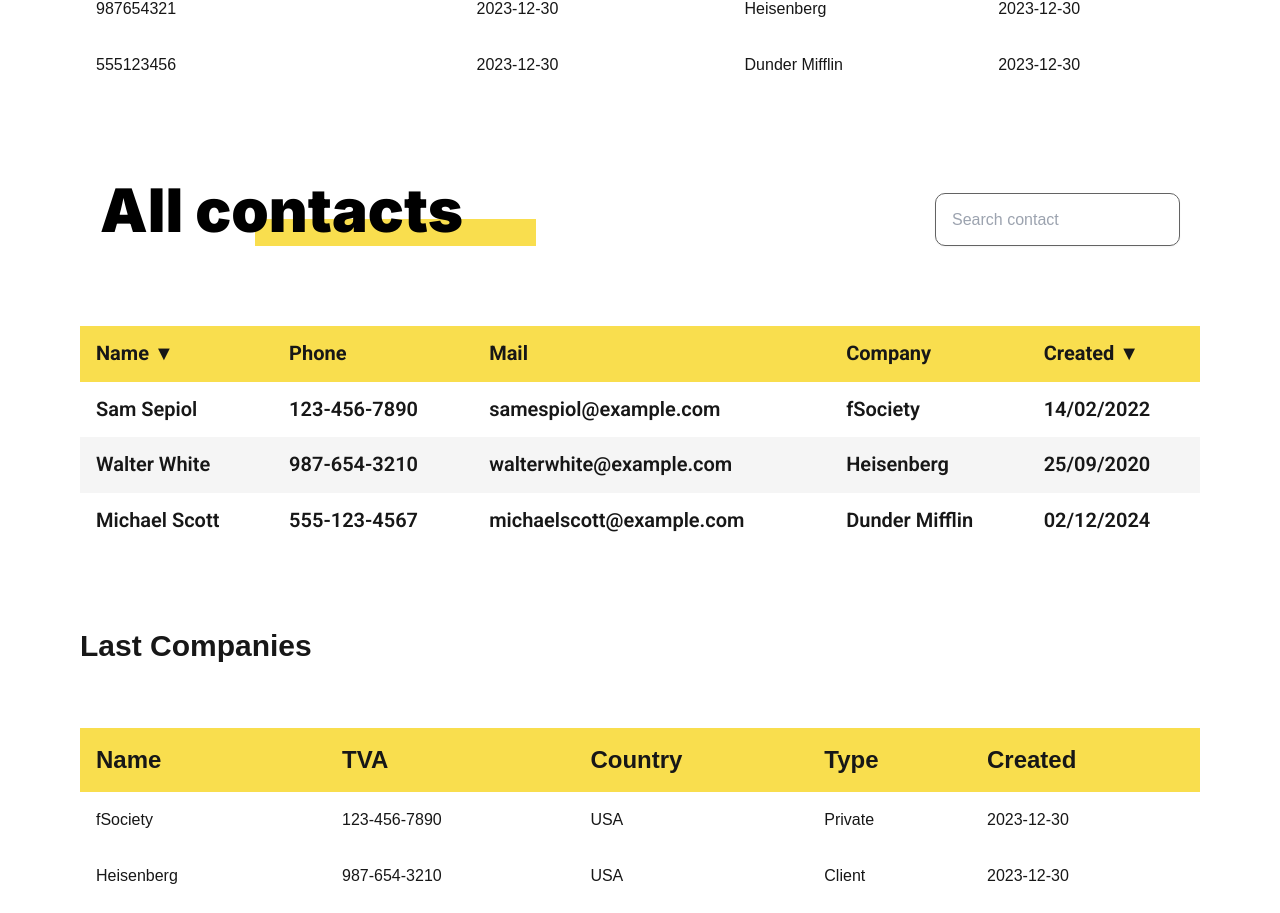
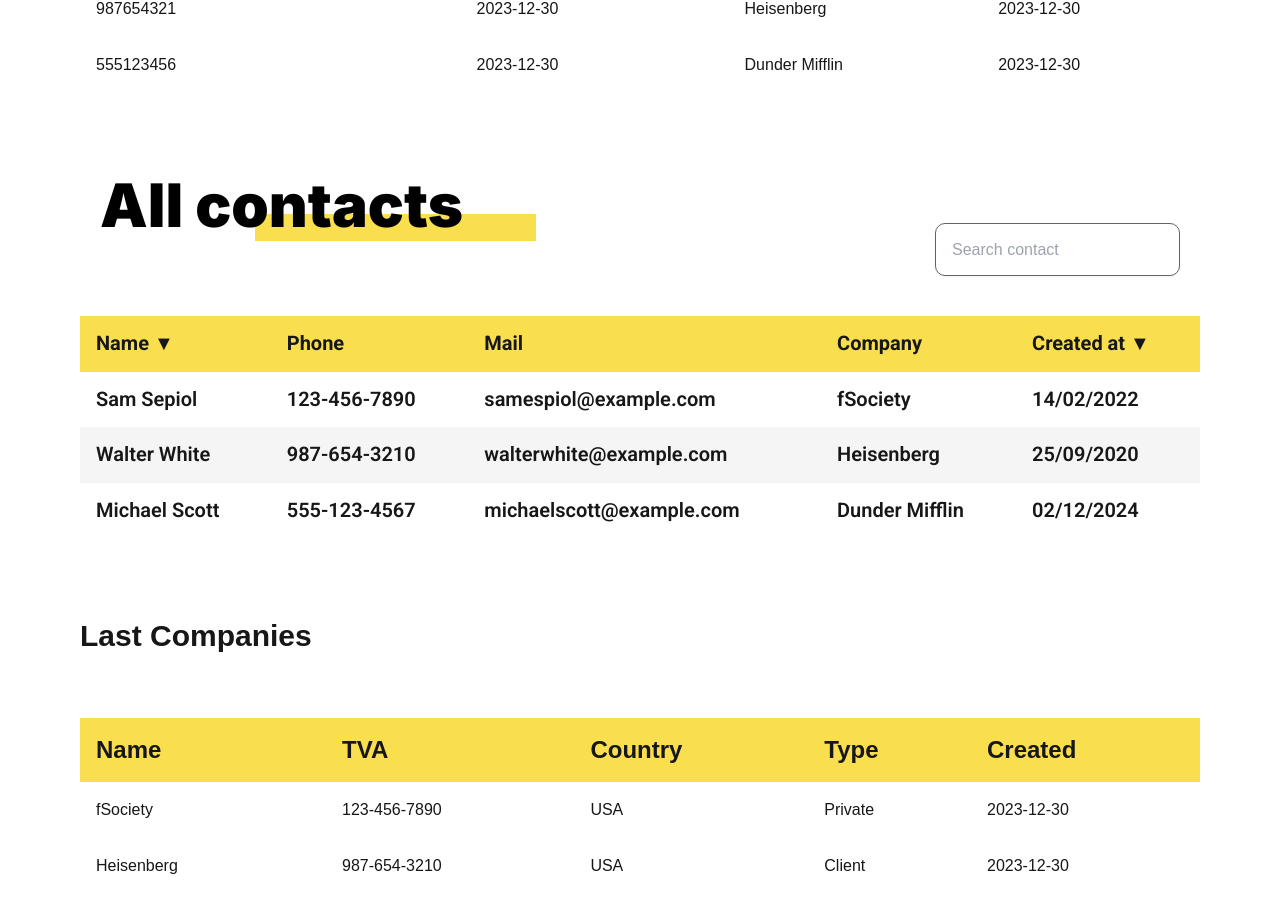
Before and after one commit to sam-sepiol1/cogip-client, a Next.js app: page / in a window 1280 px wide. Shown: the part 953-1866 px from the top of the page. Built offline with nearby package versions, Linux system fonts and the light colour scheme.

Commit message:
Refacto completed for title and barSearch (position)

```diff
--- a/app/components/Contacts.tsx
+++ b/app/components/Contacts.tsx
@@ -87,17 +87,17 @@ export default function Contacts() {
     };
 
     return (
-        <main className="px-20 mt-20">
-            <div className="px-5 mt-20 grid grid-cols-2 items-center">
+        <main className="px-20 mt-10">
+            <div className="px-5 mt-10 grid grid-cols-2 items-center">
                 <h3 className="titlePage title">
                     All contacts
                 </h3>
-                <div className="justify-self-end mt-[20px]">
+                <div className="justify-self-end mt-[90px]">
                     <SearchBar placeholder="Search contact" onSearch={handleSearch}/>
                 </div>
             </div>
 
-            <table className="table-auto w-full mt-20">
+            <table className="table-auto w-full mt-10">
                 <thead className="titleTable">
                 <tr className="background-yellow">
                     <th className="p-4 cursor-pointer" onClick={() => handleSort("name")}>
@@ -107,7 +107,7 @@ export default function Contacts() {
                     <th className="p-4">Mail</th>
                     <th className="p-4">Company</th>
                     <th className="p-4 cursor-pointer" onClick={() => handleSort("created")}>
-                        Created {renderSortIcon("created")}
+                        Created at {renderSortIcon("created")}
                     </th>
                 </tr>
                 </thead>
```
